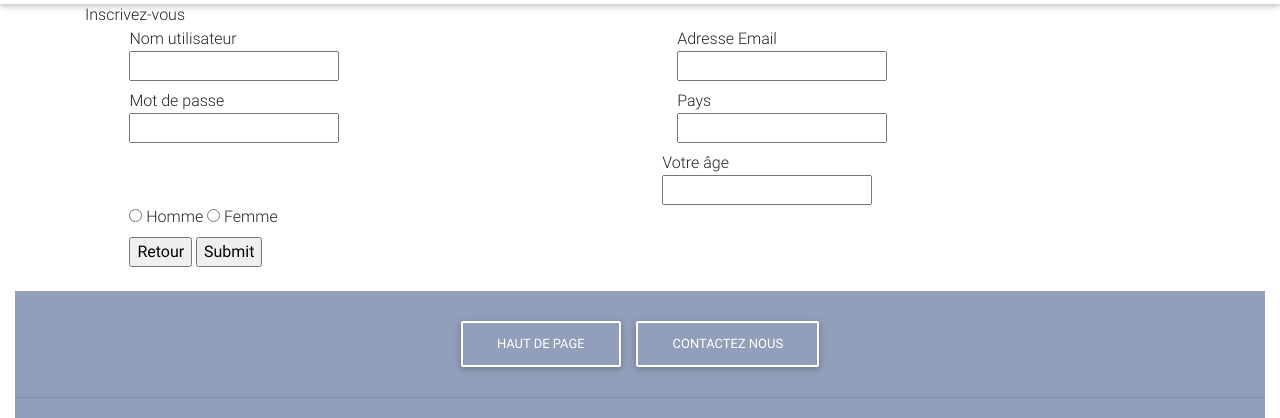
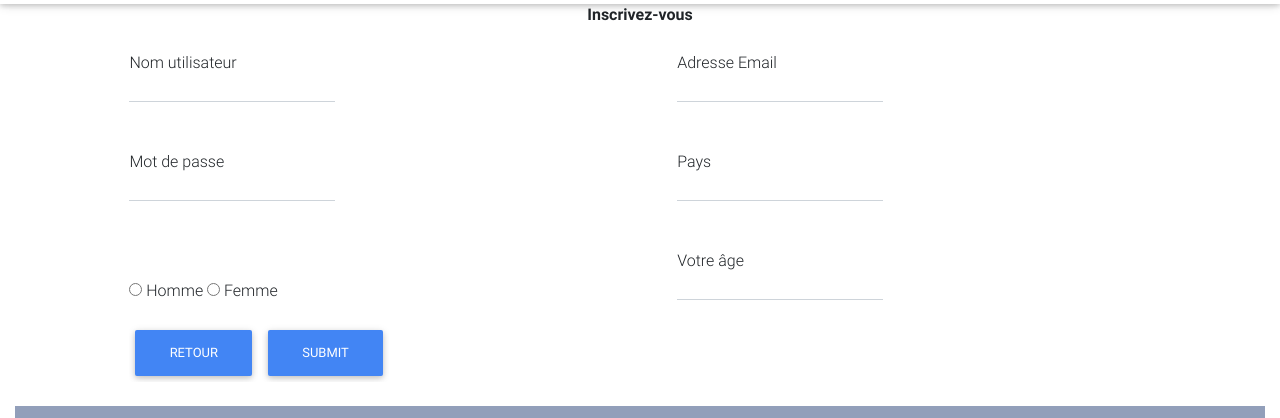
Before and after one commit to lexcai/PROJETWEB_B2A, a plain HTML site: page E-commerce/inscription.html in a window 1280 px wide. Shown: the part 60-478 px from the top of the page. Drawn offline with Linux system fonts and the light colour scheme.

Commit message:
Modification Page

```diff
--- a/E-commerce/inscription.html
+++ b/E-commerce/inscription.html
@@ -110,18 +110,18 @@
   <body class="container-fluid windows">
     <div class="container content" style="margin-top:5%;">
 
-       <div class="title_page">Inscrivez-vous</div>
+       <div class="title_page" style="text-align:center;font-weight:bold;">Inscrivez-vous</div>
 
        <form style="margin-left:4%;" method="" action="">
           <div class="row">
              <div class="col-6">
-                <label for="pseudo" style="" class="input_form">
+                <label for="pseudo" class="md-form">
                    <div>Nom utilisateur</div>
                    <input name="pseudo" type="text" required/>
                 </label>
              </div>
              <div class="col-6">
-                <label for="mail" style="" class="input_form">
+                <label for="mail"  class="md-form">
                    <div>Adresse Email</div>
                    <input name="mail" type="text" required/>
                 </label>
@@ -129,13 +129,13 @@
           </div>
           <div class="row">
              <div class="col-6">
-                <label for="mdp" style="" class="input_form">
+                <label for="mdp" class="md-form">
                    <div>Mot de passe</div>
                    <input name="mdp" type="text" required/>
                 </label>
              </div>
              <div class="col-6">
-                <label for="pays" style="" class="input_form">
+                <label for="pays" class="md-form">
                    <div>Pays</div>
                    <input name="pays" type="text" required/>
                 </label>
@@ -143,20 +143,20 @@
           </div>
           <div class="row">
              <div class="col-6" style="padding-top:5%;">
-                <label for="sexe" style="" class="input_form">
+                <label for="sexe">
                    <input name="sex" type="radio" value="H"> Homme <input type="radio" name="sex" value="F"> Femme
                 </label>
              </div>
-             <div class="col-6" style="padding-left:0;">
-                <label for="age" class="input_form">
+             <div class="col-6" >
+                <label for="age" class="md-form">
                    <div>Votre âge</div>
-                   <input class="age" name="age" type="text" required/>
+                   <input  name="age" type="text" required/>
                 </label>
              </div>
           </div>
           <div class=div_buttons>
-             <input class="inscription_boutons" type="button" name="home" value="Retour" onclick="self.location.href='./index.html'">
-             <input class="inscription_boutons" type="submit" name="inscription_membre"/>
+             <input class="btn btn-primary" type="button" name="home" value="Retour" onclick="self.location.href='./index.html'">
+             <input class="btn btn-primary" type="submit" name="inscription_membre"/>
           </div>
        </form>
     </div>
--- a/E-commerce/scss/core/bootstrap/_functions.scss
+++ b/E-commerce/scss/core/bootstrap/_functions.scss
@@ -33,7 +33,7 @@
 // Replace `$search` with `$replace` in `$string`
 // Used on our SVG icon backgrounds for custom forms.
 //
-// @author Hugo Giraudel
+//
 // @param {String} $string - Initial string
 // @param {String} $search - Substring to replace
 // @param {String} $replace ('') - New value
```
Also changed, not shown: E-commerce/apropos.html (+9 -1 lines), E-commerce/connexion.html (+8 -8 lines), E-commerce/pageproduit.html (+0 -1 lines), E-commerce/paiement.html (+1 -1 lines), E-commerce/img/flags.png (deleted), E-commerce/img/lightbox/default-skin.png (deleted), E-commerce/img/lightbox/default-skin.svg (deleted), E-commerce/img/lightbox/preloader.gif (deleted), E-commerce/img/sample.jpg (deleted), E-commerce/img/svg/flags.png (deleted).
